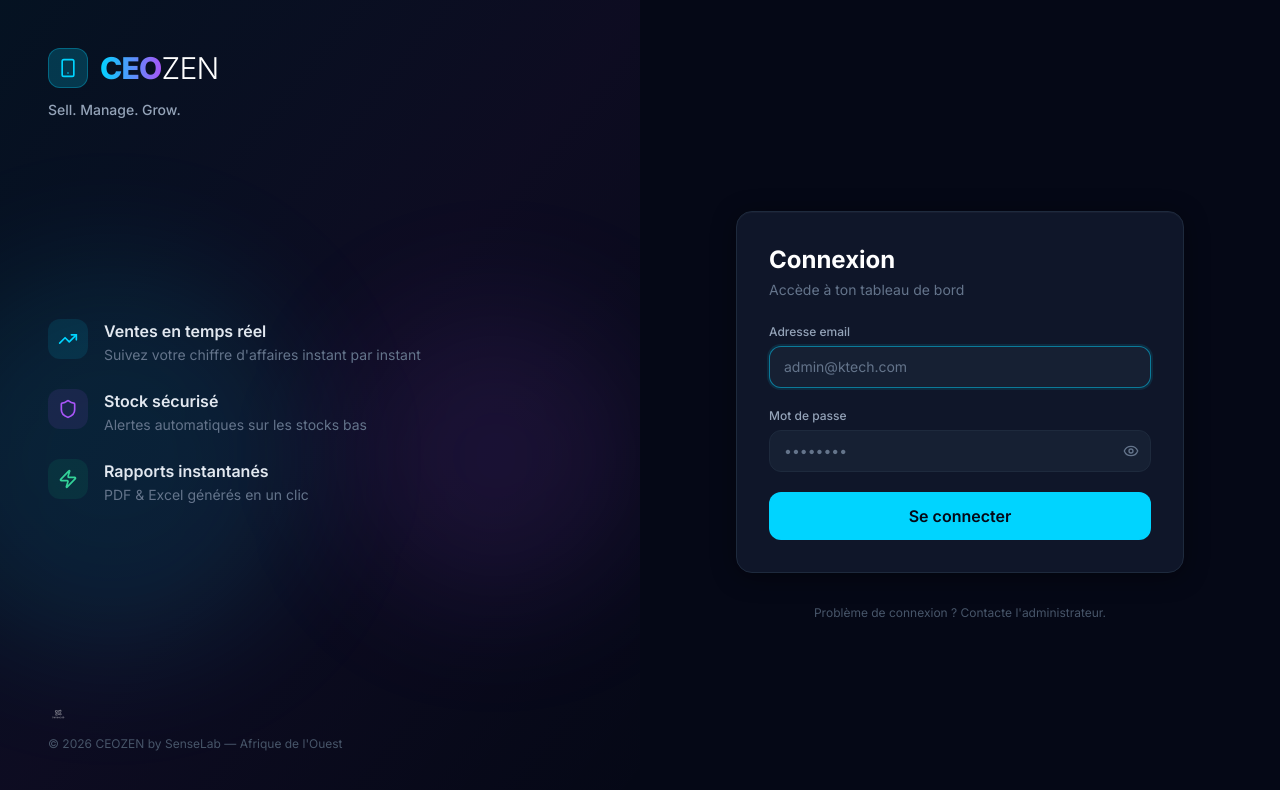
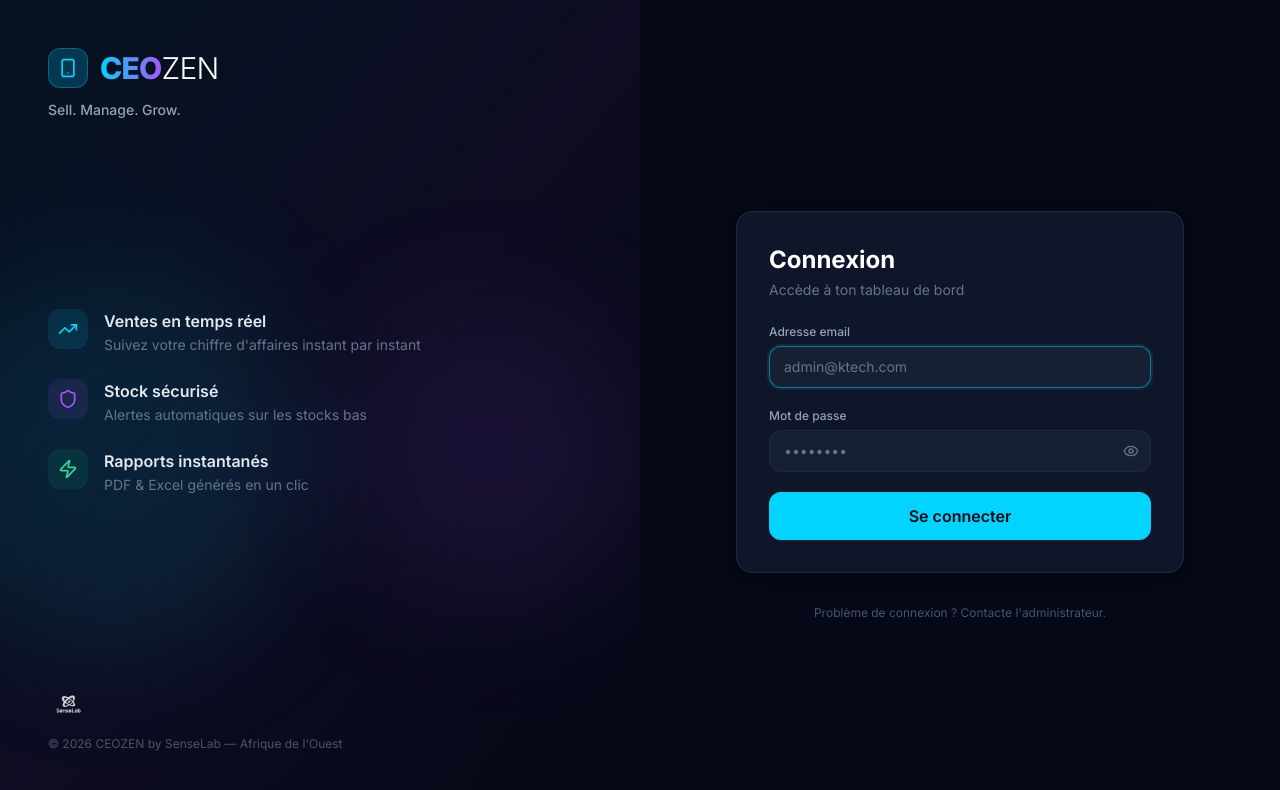
Before and after one commit to Tonamijg/ceozen, a Next.js app: page /login in a window 1280 px wide. Shown: the top 790 px of the page. Built offline with nearby package versions, Linux system fonts and the light colour scheme; no server answers.

Commit message:
chore: logo SenseLab agrandi et plus visible

```diff
--- a/src/app/(auth)/login/page.tsx
+++ b/src/app/(auth)/login/page.tsx
@@ -116,8 +116,8 @@ export default function LoginPage() {
         {/* Footer */}
         <div className="relative z-10 space-y-3">
           {/* SenseLab logo */}
-          <div className="flex items-center gap-2 opacity-40 hover:opacity-70 transition-opacity">
-            <img src="/senselab-logo.svg" alt="SenseLab" className="h-5 w-auto invert brightness-200" />
+          <div className="flex items-center gap-2 opacity-80 hover:opacity-100 transition-opacity">
+            <img src="/senselab-logo.svg" alt="SenseLab" className="h-10 w-auto invert brightness-200" />
           </div>
           <p className="text-xs text-slate-600">
             © {new Date().getFullYear()} CEOZEN by SenseLab — Afrique de l&apos;Ouest
```
